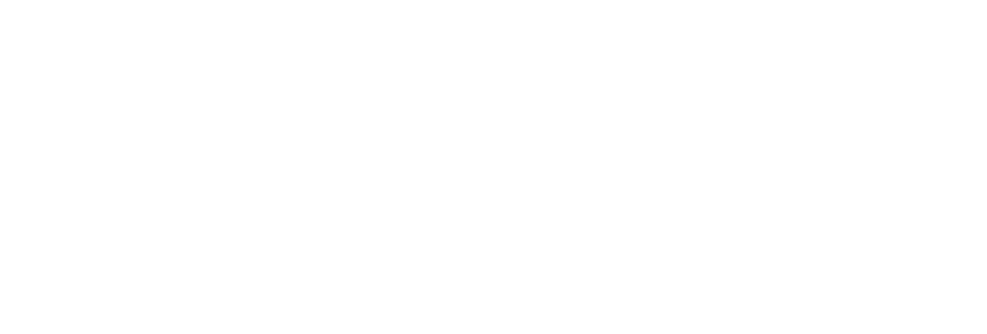
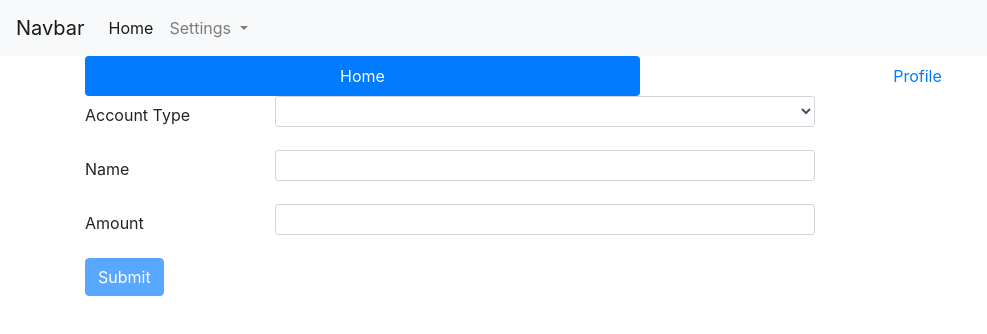
Before and after one commit to filiploskovski/VebProektAngular, an Angular app: page /account in a window 1280 px wide. Before the commit this address led to /. Shown: the top 334 px of the page, without its empty margins (0-987 px from the left). Built offline with nearby package versions, Linux system fonts and the light colour scheme.

Commit message:
accounts

```diff
--- a/src/app/app-routing.module.ts
+++ b/src/app/app-routing.module.ts
@@ -2,12 +2,14 @@
 import { Routes, RouterModule } from '@angular/router';
 import { LoginComponent } from './components/login/login.component';
 import { HomeComponent } from './components/home/home.component';
+import { AccountComponent } from './components/account/account.component';
 
 
 const routes: Routes = [
-  {path: 'login' , component: LoginComponent},
   {path: '', pathMatch: 'full' , redirectTo: '/login'},
-  {path: 'home' , component: HomeComponent}
+  {path: 'login', component: LoginComponent},
+  {path: 'home', component: HomeComponent},
+  {path: 'account', component: AccountComponent}
 ];
 
 @NgModule({
--- a/src/app/app.module.ts
+++ b/src/app/app.module.ts
@@ -10,13 +10,15 @@
 
 import { BrowserAnimationsModule } from '@angular/platform-browser/animations';
 import { ToastrModule } from 'ngx-toastr';
+import { AccountComponent } from './components/account/account.component';
 
 @NgModule({
   declarations: [
     AppComponent,
     NavigationComponent,
     LoginComponent,
-    HomeComponent
+    HomeComponent,
+    AccountComponent
   ],
   imports: [
     BrowserModule,
--- /dev/null
+++ b/src/app/components/account/account.component.html
@@ -0,0 +1,50 @@
+<app-navigation></app-navigation>
+
+<div class="container">
+    <ul class="nav nav-pills nav-justified" id="myTab" role="tablist">
+        <li class="nav-item">
+            <a class="nav-link active" id="home-tab" data-toggle="tab" href="#home" role="tab" aria-controls="home"
+                aria-selected="true">Home</a>
+        </li>
+        <li class="nav-item">
+            <a class="nav-link" id="profile-tab" data-toggle="tab" href="#profile" role="tab" aria-controls="profile"
+                aria-selected="false">Profile</a>
+        </li>
+    </ul>
+
+    <div class="tab-content" id="myTabContent">
+        <div class="tab-pane fade show active" id="home" role="tabpanel" aria-labelledby="home-tab">
+            <form [formGroup]="accountForm" (ngSubmit)="save()">
+
+                <div class="form-group row">
+                    <label for="exampleFormControlSelect1" class="col-sm-2 col-form-label">Account Type</label>
+                    <div class="col-sm-6">
+                        <select class="form-control form-control-sm" formControlName = "accountType">
+                            <option value="1">Small select</option>
+                        </select>
+                    </div>
+                </div>
+
+                <div class="form-group row">
+                    <label for="nameLabel" class="col-sm-2 col-form-label">Name</label>
+                    <div class="col-sm-6">
+                        <input type="text" class="form-control form-control-sm" id="nameLabel" formControlName = "name">
+                    </div>
+                </div>
+
+                <div class="form-group row">
+                    <label for="inputPassword" class="col-sm-2 col-form-label">Amount</label>
+                    <div class="col-sm-6">
+                        <input type="number" class="form-control form-control-sm" id="inputPassword" formControlName = "amount">
+                    </div>
+                </div>
+
+                <button type="submit" class="btn btn-primary" [disabled]="!accountForm.valid">Submit</button>
+
+            </form>
+
+        </div>
+
+        <div class="tab-pane fade" id="profile" role="tabpanel" aria-labelledby="profile-tab">Accounts</div>
+    </div>
+</div>
--- /dev/null
+++ b/src/app/components/account/account.component.ts
@@ -0,0 +1,26 @@
+import { Component, OnInit } from '@angular/core';
+import { FormGroup, FormControl, Validators } from '@angular/forms';
+
+@Component({
+  selector: 'app-account',
+  templateUrl: './account.component.html',
+  styleUrls: ['./account.component.scss']
+})
+export class AccountComponent implements OnInit {
+
+  accountForm = new FormGroup({
+    accountType: new FormControl('', [Validators.required]),
+    name: new FormControl('', [Validators.required]),
+    amount: new FormControl('', [Validators.required]),
+  });
+
+  constructor() { }
+
+  ngOnInit() {
+  }
+
+  save(): void {
+      console.log(this.accountForm);
+  }
+
+}
--- a/src/app/components/navigation/navigation.component.html
+++ b/src/app/components/navigation/navigation.component.html
@@ -14,7 +14,7 @@
             Settings
           </a>
           <div class="dropdown-menu" aria-labelledby="navbarDropdown">
-            <a class="dropdown-item" href="#">Account</a>
+            <a class="dropdown-item" routerLink = "/account">Account</a>
             <a class="dropdown-item" href="#">Expence Type</a>
             <a class="dropdown-item" href="#">Account Type</a>
             <a class="dropdown-item" href="#">Income Type</a>
--- /dev/null
+++ b/src/app/models/account.ts
@@ -0,0 +1 @@
+// ID			FK_USER			Amount			AccType			Date
--- a/src/app/services/notify.service.ts
+++ b/src/app/services/notify.service.ts
@@ -7,7 +7,8 @@
 export class NotifyService {
 
   public toastSettings: Partial<IndividualConfig> = {
-    timeOut: 5000
+    timeOut: 5000,
+    closeButton: true
   };
 
   constructor(private toastr: ToastrService) { }
```
Also changed, not shown: src/app/components/account/account.component.scss (added), 1 other file (tests, documents, lock files or other folders).
